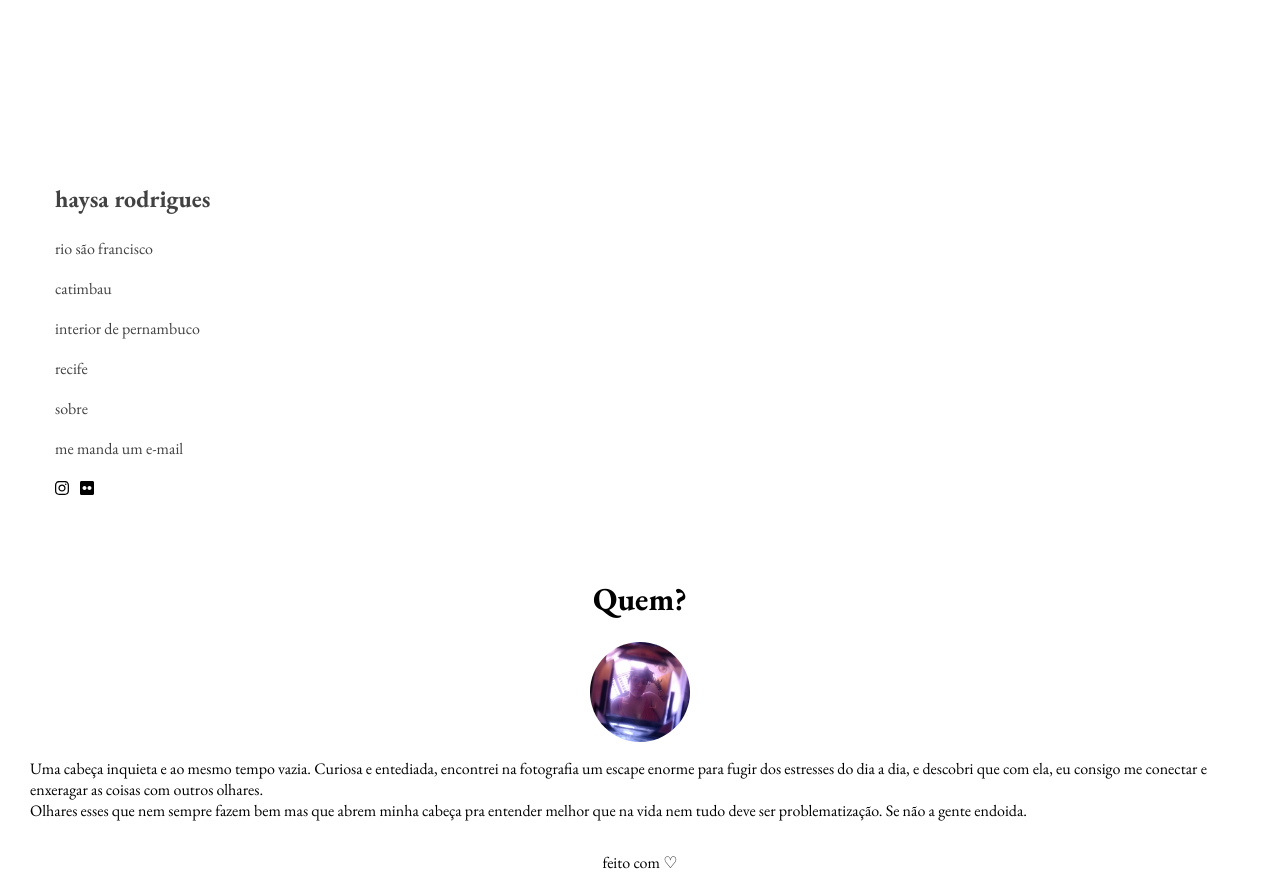
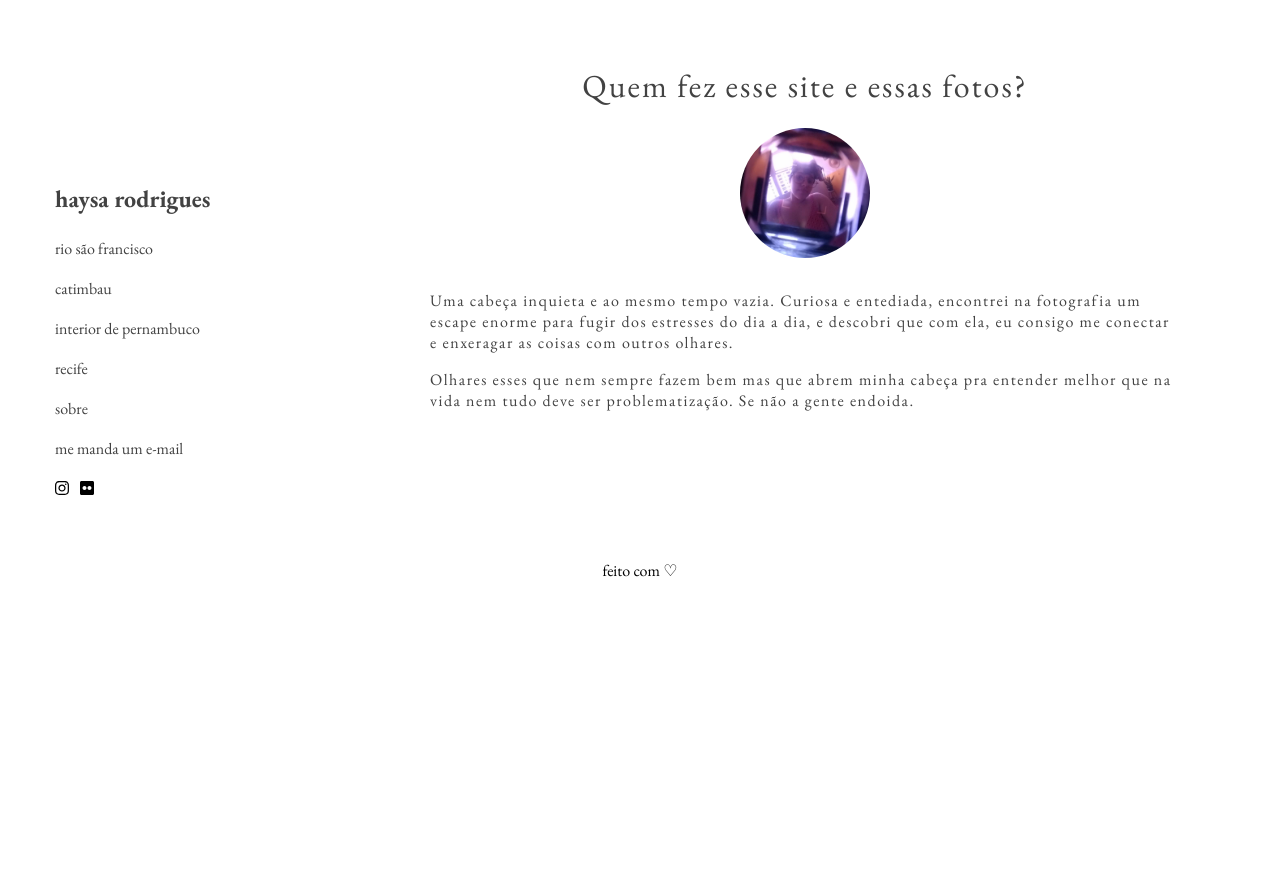
Before and after one commit to HaysaRodrigues/haysarodrigues, a React (Create React App) app: page /about in a window 1280 px wide. After the commit the page ends 800 px from the top, so only its background shows below. Built offline with nearby package versions, Linux system fonts and the light colour scheme.

Commit message:
Make every css class name consistent by using the same pattern

```diff
--- a/src/App.css
+++ b/src/App.css
@@ -24,6 +24,7 @@ li {
     align-self: center;
     align-content: center;
     margin: 12px 15px auto;
+    max-width: 60%;
 }
 
 .columnMenu {
@@ -40,7 +41,6 @@ li {
 .story {
     display: flex;
     flex-direction: column;
-    margin-top: 5%;
 }
 
 .storyTitle {
@@ -48,6 +48,7 @@ li {
     text-align: center;
     font-weight: 100;
     letter-spacing: 2px;
+    margin-top: 5%;
 }
 
 .paragraphs {
@@ -68,12 +69,12 @@ a, a:link, a:visited, a:focus, a:hover, a:active {
     cursor: pointer;
 }
 
-.icon-items {
+.iconItems {
     display: flex;
     justify-content: flex-start;
 }
 
-.icon-item {
+.iconItem {
     margin-right: 3%;
 }
 
@@ -91,10 +92,10 @@ footer {
     text-align: center;
 }
 
-.main-image {
+.mainImage {
     margin-top: 5%;
 }
 
-.App-link {
+.appLink {
     color: #61dafb;
 }
--- a/src/components/MainImage.js
+++ b/src/components/MainImage.js
@@ -3,7 +3,7 @@ import React, { Component } from 'react'
 export default class MainImage extends Component {
   render() {
     return (
-      <div className="main-image">
+      <div className="mainImage">
         <img src="https://upload.wikimedia.org/wikipedia/commons/7/74/Acrobatic_tissue%2C_artistic_acrobatic_tissue.jpg"
           alt="man doing artistic acrobatic tissue"
           height="660"
--- a/src/components/Menu.js
+++ b/src/components/Menu.js
@@ -5,7 +5,7 @@ import { faInstagram, faFlickr } from "@fortawesome/free-brands-svg-icons"
 
 
 const IconLink = props =>
-  <a className="icon-item" href={props.link} target="blank" rel="noopener noreferrer">
+  <a className="iconItem" href={props.link} target="blank" rel="noopener noreferrer">
     <FontAwesomeIcon icon={props.icon} color='#000000'/>
   </a>;
 
@@ -27,7 +27,7 @@ export default class Menu extends Component {
               </a>
             </li>
             <li>
-              <div className="icon-items">
+              <div className="iconItems">
                   <IconLink link="https://www.instagram.com/r.haysa/" icon={faInstagram}/>
                   <IconLink link="https://www.flickr.com/people/haysarodrigues/" icon={faFlickr}/>
               </div>
--- a/src/components/about/About.js
+++ b/src/components/about/About.js
@@ -6,7 +6,7 @@ export default class About extends Component {
     render() {
         return (
             <div className='aboutContainer'>
-                <h1 className='aboutTitle'>Quem?</h1>
+                <h1 className='storyTitle'>Quem fez esse site e essas fotos?</h1>
                 <div className='imageCropper'>
                     <img className='aboutMeImage'
                          src={aboutMeImage}
@@ -14,16 +14,17 @@ export default class About extends Component {
                     />
                 </div>
 
-
-                <p className='aboutDescription'>
-                    Uma cabeça inquieta e ao mesmo tempo vazia. Curiosa e
+                <p className='paragraphsFont'>
+                    <p>Uma cabeça inquieta e ao mesmo tempo vazia. Curiosa e
                     entediada, encontrei na fotografia um escape enorme para
                     fugir dos estresses do dia a dia, e descobri que com ela,
                     eu consigo me conectar e enxeragar as coisas com outros olhares.
-                    <br/>
+                    </p>
+                    <p>
                     Olhares esses que nem sempre fazem bem mas que abrem minha cabeça
                     pra entender melhor que na vida nem tudo deve ser problematização.
                     Se não a gente endoida.
+                    </p>
                 </p>
 
             </div>
--- a/src/components/about/about.css
+++ b/src/components/about/about.css
@@ -4,8 +4,8 @@
 }
 
 .imageCropper {
-    width: 100px;
-    height: 100px;
+    width: 130px;
+    height: 130px;
     position: relative;
     overflow: hidden;
     border-radius: 50%;
```
